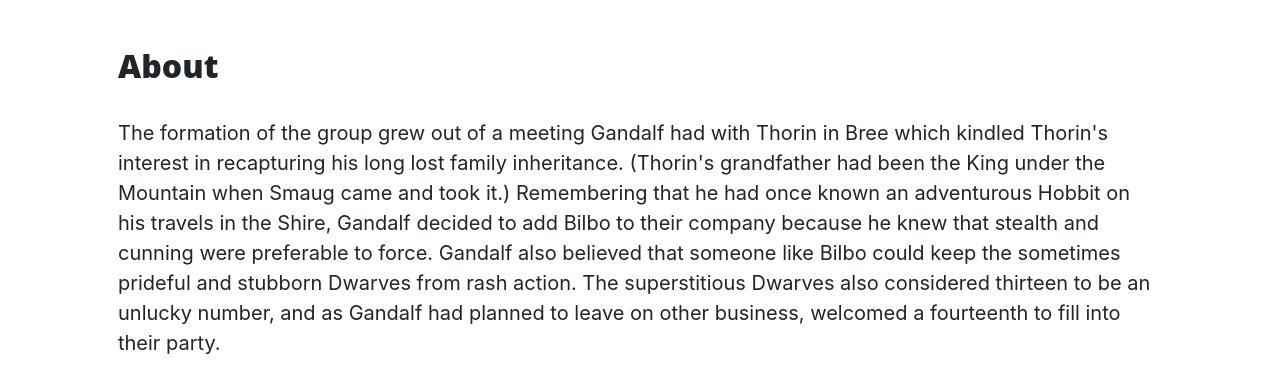
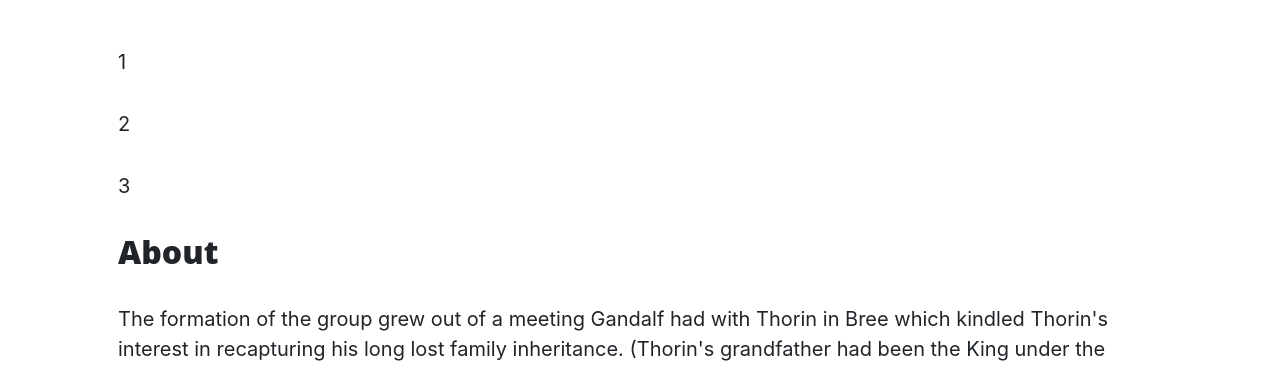
Before and after one commit to mueni2/FlaskFramework-Project, a Flask app: page /about in a window 1280 px wide. Shown: the part 629-997 px from the top of the page. Run offline with Flask 2, Linux system fonts and the light colour scheme; some libraries are stand-ins or nearby versions.

Commit message:
use of for loop inside Html

```diff
--- a/run.py
+++ b/run.py
@@ -12,7 +12,7 @@ def index():
 
 @app.route("/about")
 def about():
-    return render_template("about.html", page_title="About")
+    return render_template("about.html", page_title="About", list_of_numbers=[1, 2, 3])
 
 
 @app.route("/contact")
--- a/templates/about.html
+++ b/templates/about.html
@@ -1,5 +1,12 @@
 {% extends "base.html" %}
 {% block content %}
+
+
+{% for number in list_of_numbers %}
+<p>{{ number }}</p>
+{% endfor %}
+
+
 <h2>{{ page_title }}</h2>
     <p>The formation of the group grew out of a meeting Gandalf had with Thorin in Bree which kindled Thorin's interest in recapturing his long lost family inheritance. (Thorin's grandfather had been the King under the Mountain when Smaug came and took it.) Remembering that he had once known an adventurous Hobbit on his travels in the Shire, Gandalf decided to add Bilbo to their company because he knew that stealth and cunning were preferable to force. Gandalf also believed that someone like Bilbo could keep the sometimes prideful and stubborn Dwarves from rash action. The superstitious Dwarves also considered thirteen to be an unlucky number, and as Gandalf had planned to leave on other business, welcomed a fourteenth to fill into their party.</p>
 
```
